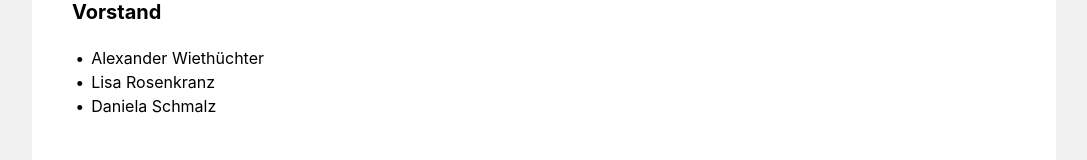
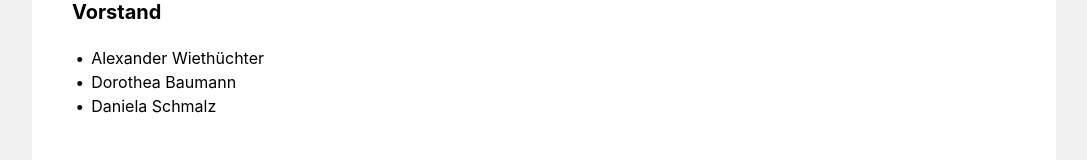
Before and after one commit to marcusvetter/lumi-tuebingen, a Next.js app: page /verein in a window 1280 px wide. Shown: the part 905-1065 px from the top of the page, without its empty margins (96-1183 px from the left). Built offline with nearby package versions, Linux system fonts and the light colour scheme.

Commit message:
feat: update verein

```diff
--- a/app/verein/page.tsx
+++ b/app/verein/page.tsx
@@ -13,7 +13,7 @@ export default function Page() {
         <h2>Vorstand</h2>
         <ul>
             <li>Alexander Wiethüchter</li>
-            <li>Lisa Rosenkranz</li>
+            <li>Dorothea Baumann</li>
             <li>Daniela Schmalz</li>
         </ul>
 
```
